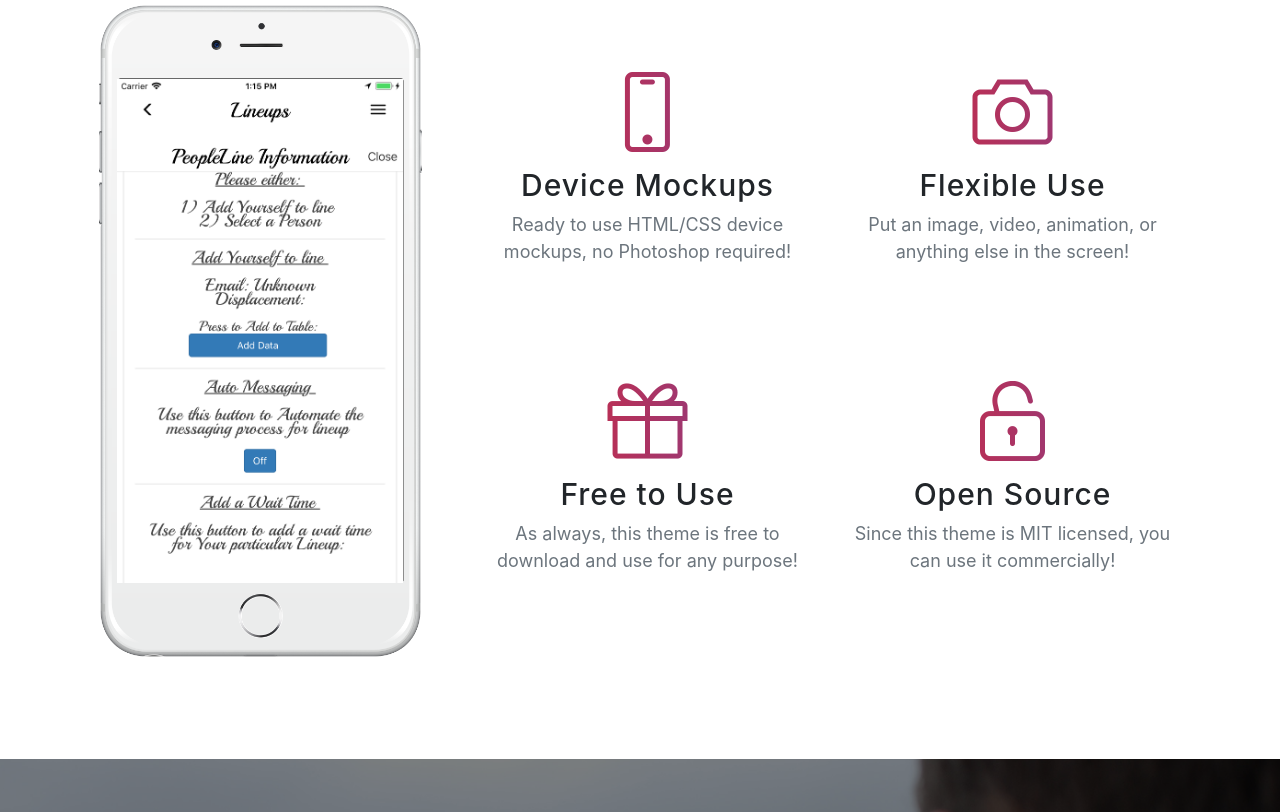
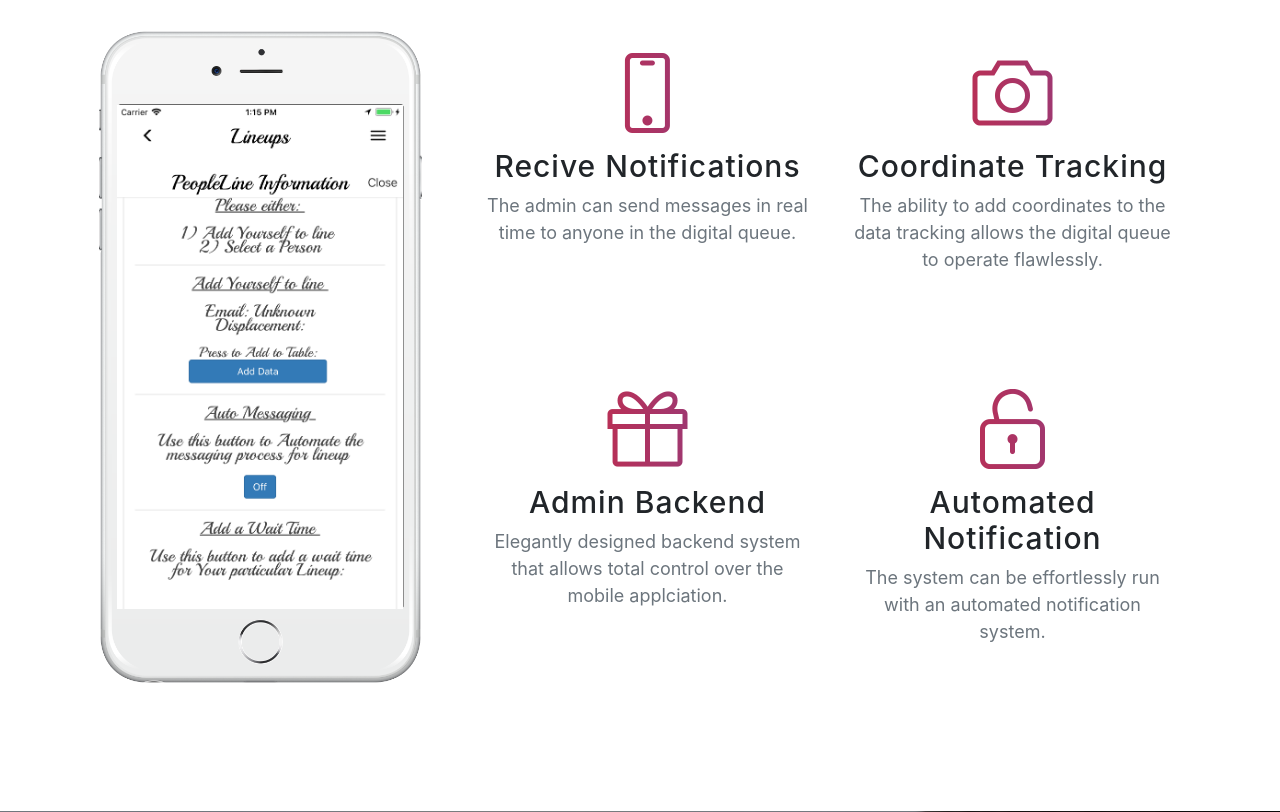
Before and after one commit to jlatouf2/AppStarter, a website with bundled scripts: page index.html in a window 1280 px wide. Shown: the part 1688-2500 px from the top of the page. Built offline with nearby package versions, Linux system fonts and the light colour scheme; a web font is replaced by a local one.

Commit message:
updated site

```diff
--- a/index.html
+++ b/index.html
@@ -48,6 +48,10 @@
               <a class="nav-link js-scroll-trigger" href="#features">Features</a>
             </li>
             <li class="nav-item">
+              <a class="nav-link js-scroll-trigger" href="#video">Video</a>
+            </li>
+
+            <li class="nav-item">
               <a class="nav-link js-scroll-trigger" href="#contact">Contact</a>
             </li>
           </ul>
@@ -62,8 +66,7 @@
             <div class="header-content mx-auto">
         <!--      <h1 class="mb-5">New Age is an app landing page that will help you beautifully showcase your new mobile app, or anything else!</h1>  -->
               <h1 class="mb-5">
-                Lineups is an App that allows users to digitally enter into a queue, and recieve
-                a notificaiton when its their time.
+                Lineups is an App that allows users to digitally enter into a queue.
               </h1>
               <a href="#download" class="btn btn-outline btn-xl js-scroll-trigger">Start Now for Free!</a>
             </div>
@@ -142,16 +145,17 @@
                     <p class="text-muted">Ready to use HTML/CSS device mockups, no Photoshop required!</p>
                       -->
                       <i class="icon-screen-smartphone text-primary"></i>
-                    <h3>Device Mockups</h3>
-                    <p class="text-muted">Ready to use HTML/CSS device mockups, no Photoshop required!</p>
-
+                    <h3>Recive Notifications</h3>
+                  <!--   <p class="text-muted">Ready to use HTML/CSS device mockups, no Photoshop required!</p> -->
+                      <p class="text-muted">The admin can send messages in real time to anyone in the digital queue.</p>
                     </div>
                 </div>
                 <div class="col-lg-6">
                   <div class="feature-item">
                     <i class="icon-camera text-primary"></i>
-                    <h3>Flexible Use</h3>
-                    <p class="text-muted">Put an image, video, animation, or anything else in the screen!</p>
+                    <h3>Coordinate Tracking</h3>
+                    <p class="text-muted">The ability to add coordinates to the data tracking allows the digital
+                                          queue to operate flawlessly.</p>
                   </div>
                 </div>
               </div>
@@ -159,15 +163,17 @@
                 <div class="col-lg-6">
                   <div class="feature-item">
                     <i class="icon-present text-primary"></i>
-                    <h3>Free to Use</h3>
-                    <p class="text-muted">As always, this theme is free to download and use for any purpose!</p>
+                    <h3>Admin Backend</h3>
+                    <p class="text-muted">Elegantly designed backend system that allows total control
+                                          over the mobile applciation.</p>
                   </div>
                 </div>
                 <div class="col-lg-6">
                   <div class="feature-item">
                     <i class="icon-lock-open text-primary"></i>
-                    <h3>Open Source</h3>
-                    <p class="text-muted">Since this theme is MIT licensed, you can use it commercially!</p>
+                    <h3>Automated Notification</h3>
+                    <p class="text-muted">The system can be effortlessly run with an automated
+                                          notification system.</p>
                   </div>
                 </div>
               </div>
@@ -177,14 +183,22 @@
       </div>
     </section>
 
-    <section class="cta">
+    <section class="cta" class="cta video" id="video">
       <div class="cta-content">
         <div class="container">
         <!--  <h2>Stop waiting.<br>Start building.</h2>  -->
-          <h2>Stop waiting.<br>Start doing.</h2>
-          <a href="#contact" class="btn btn-outline btn-xl js-scroll-trigger">Let's Get Started!</a>
+          <div class="row" style="font-size: 30px;">
+                <div class="col-sm-6">
+                  <h2>Stop waiting.<br>Start doing.</h2>
+                  <a href="#contact" class="btn btn-outline btn-xl js-scroll-trigger">Let's Get Started!</a>
+                </div>
+
+                <div class="col-sm-4">
+                 <iframe width="420" height="315" style="	border: 20px solid #ddd;" src="https://www.youtube.com/embed/4egTB6wnd8E"> </iframe>
+               </div>
+          </div>
         </div>
-      </div>
+       </div>
       <div class="overlay"></div>
     </section>
 
```
Also changed, not shown: img/bart-chart.png (added), img/if_email-letter-inbox-send_2203552.svg (added), img/if_statistic-bar-chart-stat_2203540.svg (added).
